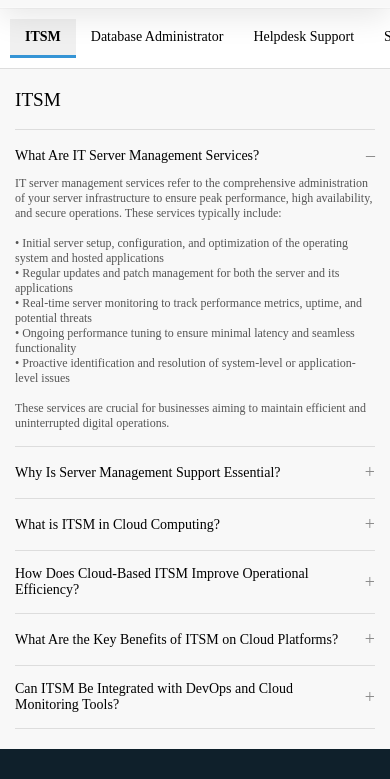
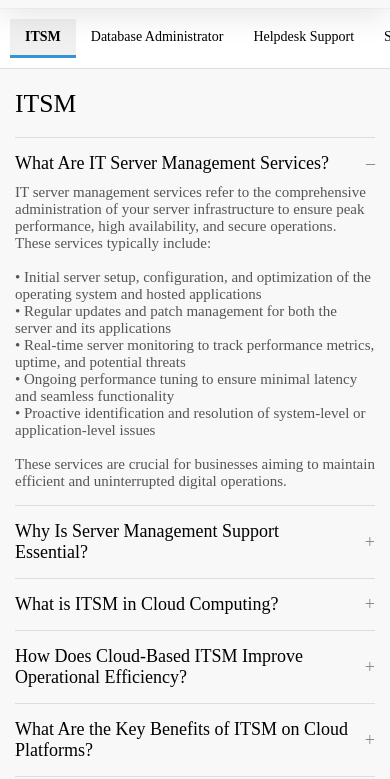
Before and after one commit to Mansi-kunwar/mieux-website, a plain HTML site: page FAQ.html in a window 390 px wide. Shown: the part 67-846 px from the top of the page. Drawn offline with nearby package versions, Linux system fonts and the light colour scheme; a web font is replaced by a local one.

Commit message:
made changes in the icon in service page and changed the font size of FAQ page

```diff
--- a/style.css
+++ b/style.css
@@ -1357,7 +1357,7 @@ aside.sidebar {
   display: none;
   margin-top: 10px;
   color: #555;
-  font-size: 14px;
+  font-size: 16px;
 }
 
 .faq-item.active .faq-answer {
@@ -1381,12 +1381,12 @@ aside.sidebar {
 
 .tab-content h2{
   font-weight: 500;
-  font-size:120%;
+  font-size:160%;
 }
 
 .tab-content h3{
   font-weight: 500;
-  font-size:100%;
+  font-size:110%;
 }
 
 @media (max-width: 768px) {
@@ -1431,21 +1431,21 @@ aside.sidebar {
   }
 
   .faq-question h3 {
+    font-size: 18px;
+  }
+
+  .faq-answer {
     font-size: 16px;
-  }
-
-  .faq-answer {
-    font-size: 13px;
   }
 }
 
 @media (max-width: 480px) {
   .faq-question h3 {
-    font-size: 14px;
+    font-size: 18px;
   }
 
   .faq-answer {
-    font-size: 12px;
+    font-size: 15px;
   }
 }
 
```
Also changed, not shown: services.html (+9 -8 lines).
